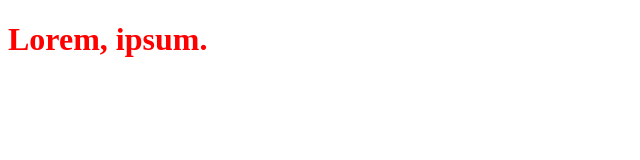
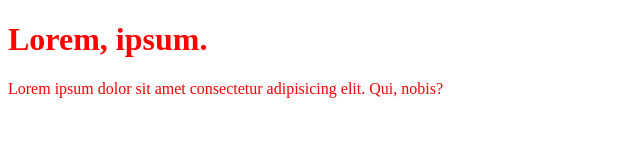
Before and after one commit to infinitsk/WEB-Project, a plain HTML site: page index.html in a window 1280 px wide. Shown: the whole page, without its empty margins (0-640 px from the left). Drawn offline with Linux system fonts and the light colour scheme.

Commit message:
test comit
test

```diff
--- a/index.html
+++ b/index.html
@@ -11,6 +11,7 @@
 
 <body>
     <h1>Lorem, ipsum.</h1>
+    <p>Lorem ipsum dolor sit amet consectetur adipisicing elit. Qui, nobis?</p>
 </body>
 
 </html>
```
